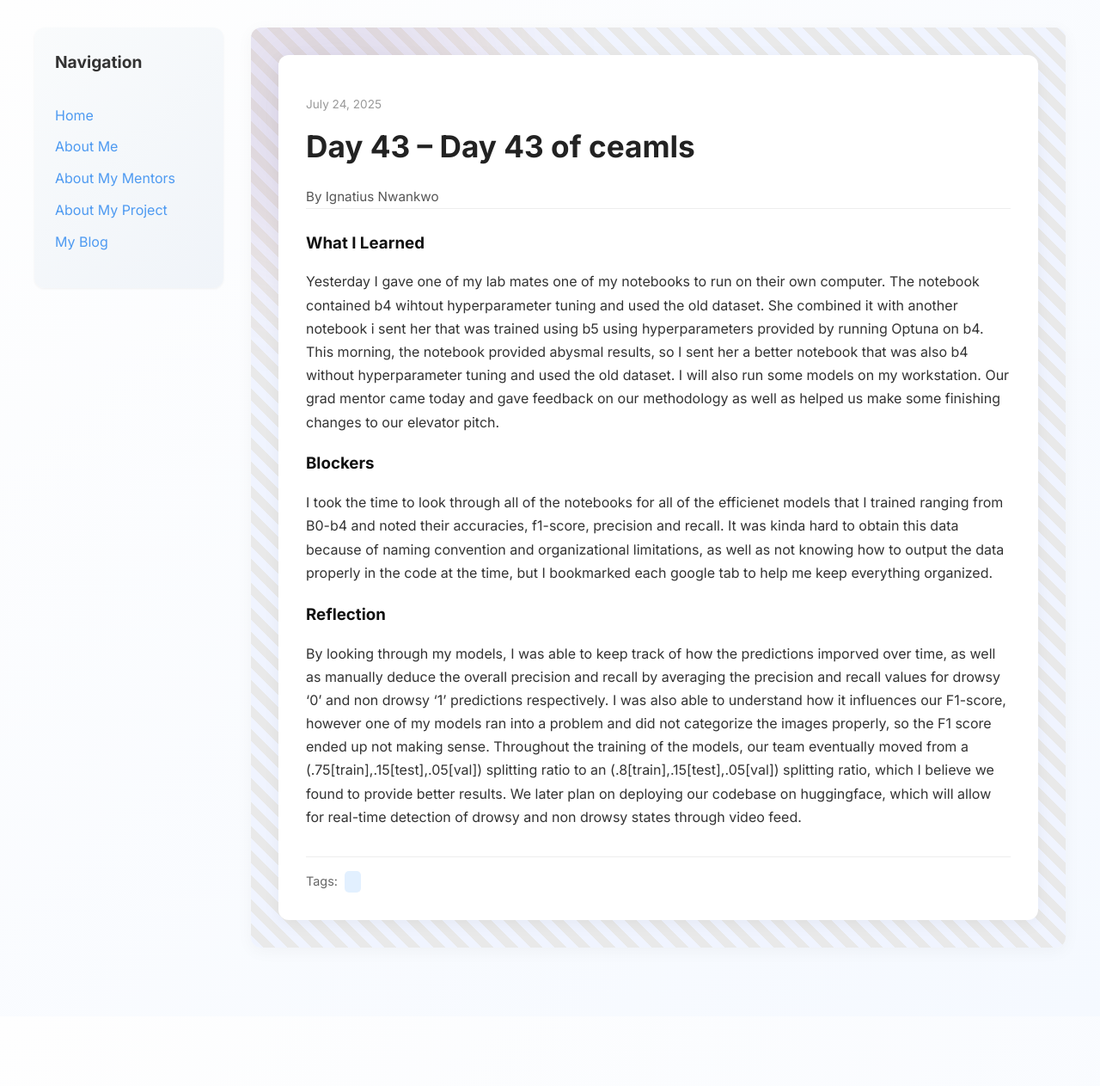
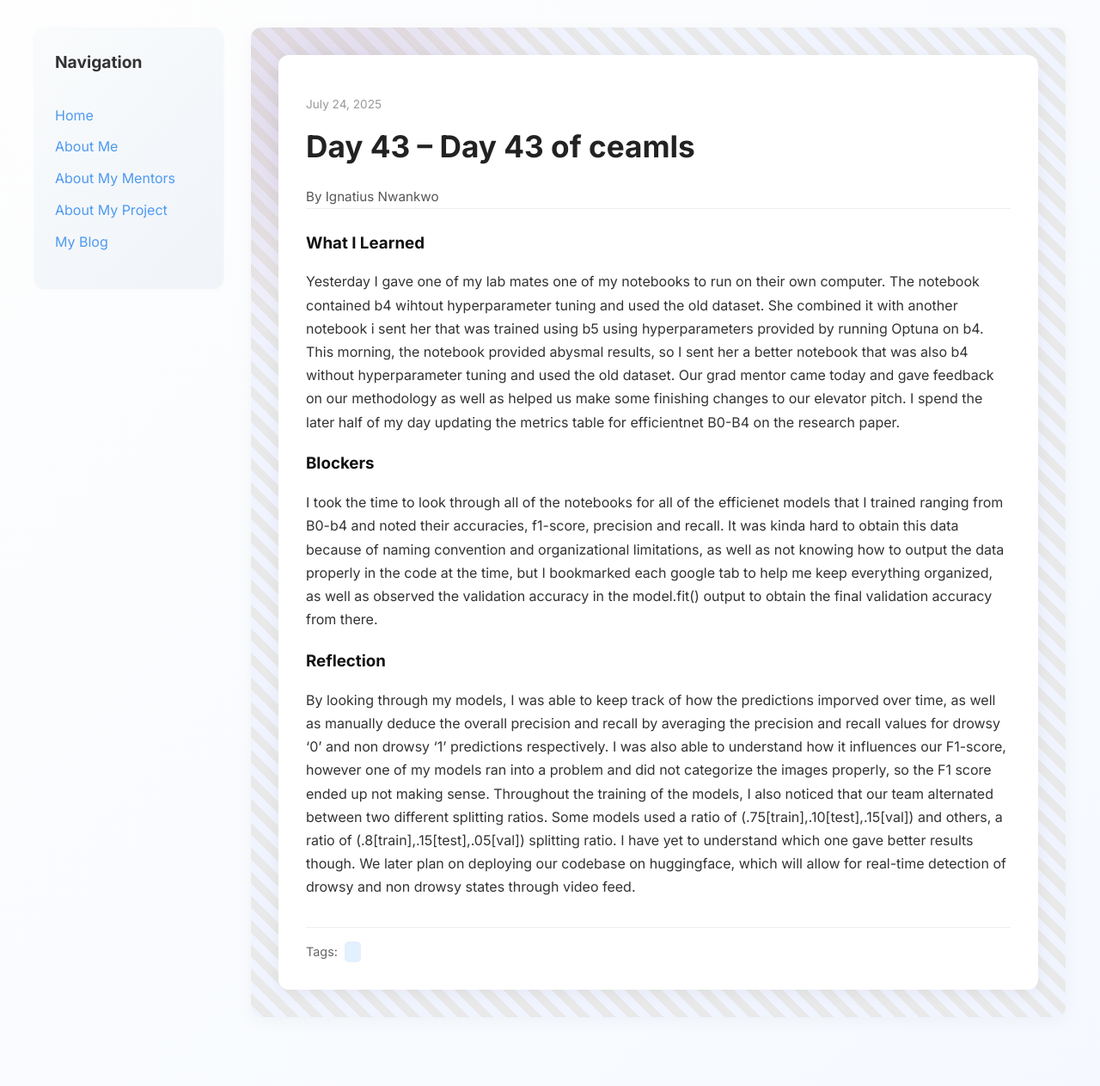
Before and after one commit to toxhi/toxhi.github.io, a Jekyll site: the page built from _posts/2025-07-24-day-43.md, in a window 1280 px wide. Shown: the whole page at 86% size. Built offline with Jekyll 4.4.1, drawn with Linux system fonts in a browser that asks for light colours; before the commit the page ends 1182 px from its top, so only the background shows below that.

Commit message:
Update 2025-07-24-day-43.md

```diff
--- a/_posts/2025-07-24-day-43.md
+++ b/_posts/2025-07-24-day-43.md
@@ -7,13 +7,13 @@
 tags: [""]
 
 what_i_learned: |
-  Yesterday I gave one of my lab mates one of my notebooks to run on their own computer. The notebook contained b4 wihtout hyperparameter tuning and used the old dataset. She combined it with another notebook i sent her that was trained using b5 using hyperparameters provided by running Optuna on b4. This morning, the notebook provided abysmal results, so I sent her a better notebook that was also b4 without hyperparameter tuning and used the old dataset. I will also run some models on my workstation. Our grad mentor came today and gave feedback on our methodology as well as helped us make some finishing changes to our elevator pitch.
+  Yesterday I gave one of my lab mates one of my notebooks to run on their own computer. The notebook contained b4 wihtout hyperparameter tuning and used the old dataset. She combined it with another notebook i sent her that was trained using b5 using hyperparameters provided by running Optuna on b4. This morning, the notebook provided abysmal results, so I sent her a better notebook that was also b4 without hyperparameter tuning and used the old dataset. Our grad mentor came today and gave feedback on our methodology as well as helped us make some finishing changes to our elevator pitch. I spend the later half of my day updating the metrics table for efficientnet B0-B4 on the research paper.
 
 blockers: |
-  I took the time to look through all of the notebooks for all of the efficienet models that I trained ranging from B0-b4 and noted their accuracies, f1-score, precision and recall. It was kinda hard to obtain this data because of naming convention and organizational limitations, as well as not knowing how to output the data properly in the code at the time, but I bookmarked each google tab to help me keep everything organized.
+  I took the time to look through all of the notebooks for all of the efficienet models that I trained ranging from B0-b4 and noted their accuracies, f1-score, precision and recall. It was kinda hard to obtain this data because of naming convention and organizational limitations, as well as not knowing how to output the data properly in the code at the time, but I bookmarked each google tab to help me keep everything organized, as well as observed the validation accuracy in the model.fit() output to obtain the final validation accuracy from there.
 
 
 reflection: |
-  By looking through my models, I was able to keep track of how the predictions imporved over time, as well as manually deduce the overall precision and recall by averaging the precision and recall values for drowsy '0' and non drowsy '1' predictions respectively. I was also able to understand how it influences our F1-score, however one of my models ran into a problem and did not categorize the images properly, so the F1 score ended up not making sense. Throughout the training of the models, our team eventually moved from a (.75[train],.15[test],.05[val]) splitting ratio to an (.8[train],.15[test],.05[val]) splitting ratio, which I believe we found to provide better results. We later plan on deploying our codebase on huggingface, which will allow for real-time detection of drowsy and non drowsy states through video feed.
+  By looking through my models, I was able to keep track of how the predictions imporved over time, as well as manually deduce the overall precision and recall by averaging the precision and recall values for drowsy '0' and non drowsy '1' predictions respectively. I was also able to understand how it influences our F1-score, however one of my models ran into a problem and did not categorize the images properly, so the F1 score ended up not making sense. Throughout the training of the models, I also noticed that our team alternated between two different splitting ratios. Some models used a ratio of (.75[train],.10[test],.15[val]) and others, a ratio of (.8[train],.15[test],.05[val]) splitting ratio. I have yet to understand which one gave better results though. We later plan on deploying our codebase on huggingface, which will allow for real-time detection of drowsy and non drowsy states through video feed.
 
 ---
```
